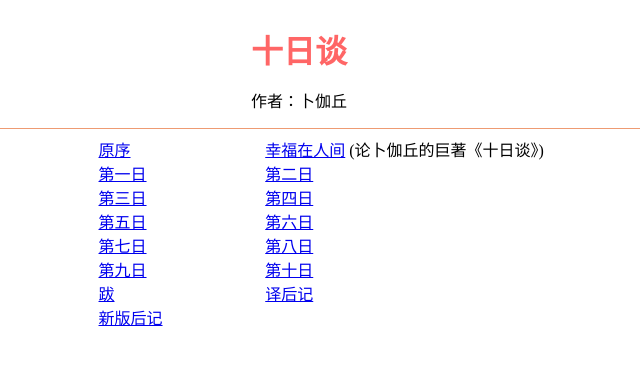
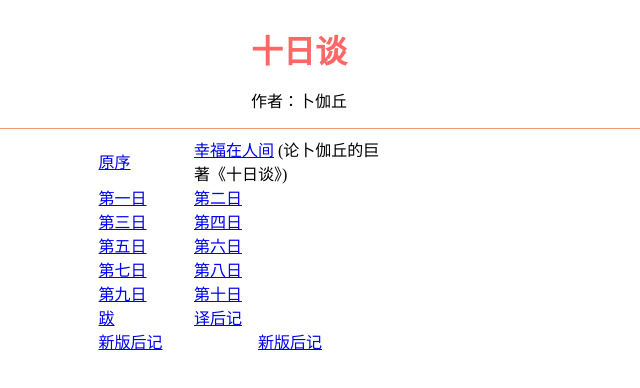
Before and after one commit to 2841liuhai/2841liuhai.github.io, a plain HTML site: page mark/index.html in a window 1280 px wide. Shown: the whole page, without its empty margins (341-981 px from the left). Drawn offline with Linux system fonts and the light colour scheme.

Commit message:
Update index.html

```diff
--- a/mark/index.html
+++ b/mark/index.html
@@ -50,7 +50,7 @@
 
 <tr>
 <td width="229">　　　　<a href="913.htm" tppabs="b/bujiaqiu/srt/913.htm">新版后记</a></td>
-
+<td width="229">　　　　<a href="913.htm" tppabs="https://kefu.ycc007.com/im/text/00lhdd.html">新版后记</a></td>
 <td width="296"></td>
 </tr>
 </tbody></table></center>
```
